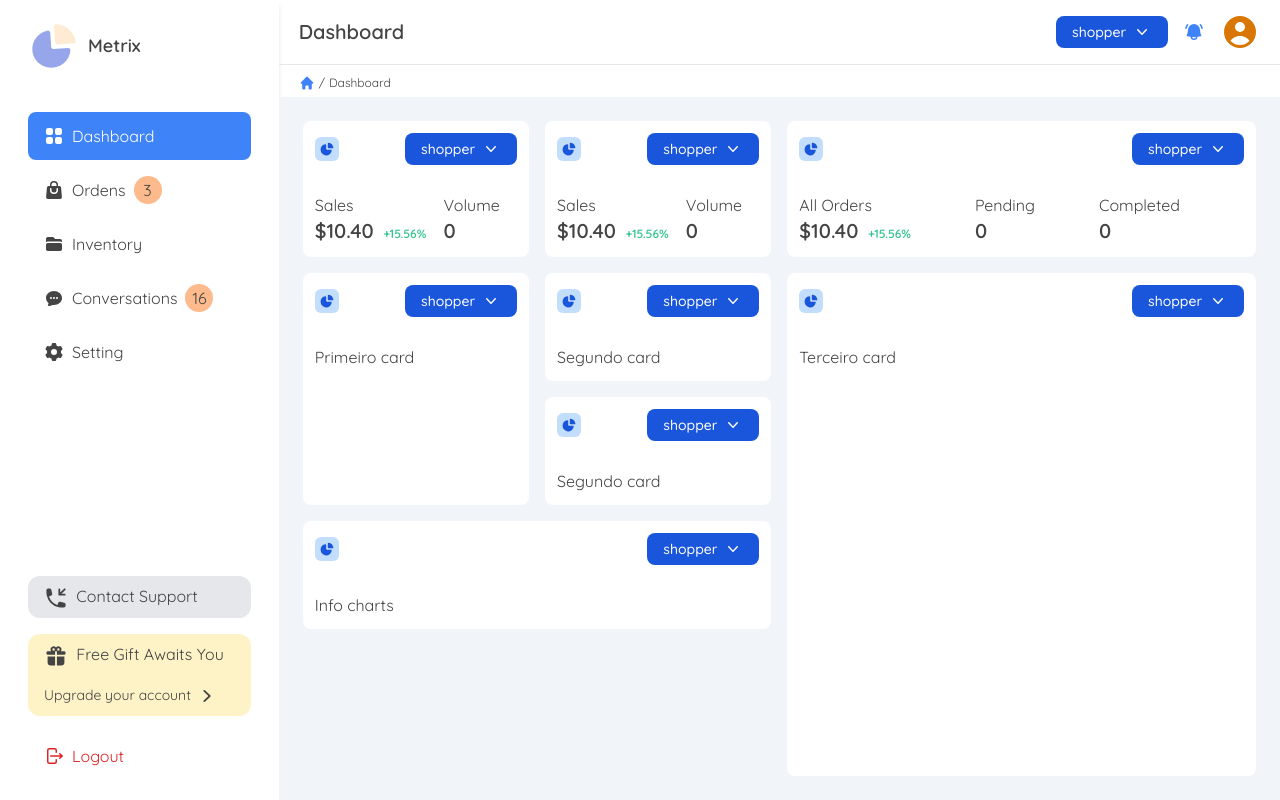
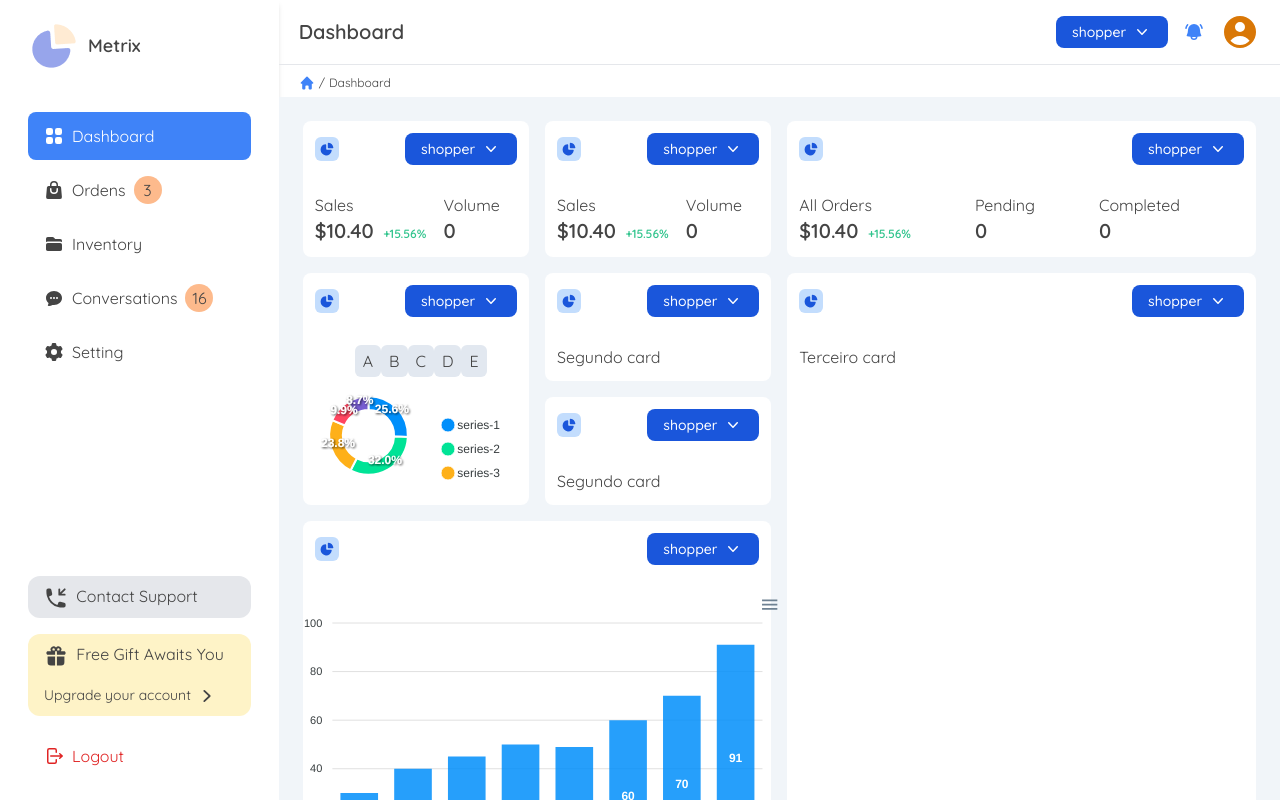
Before and after one commit to Ruan-Rita/Metrix-SaaS, a Next.js app in the folder client/: page /dashboard in a window 1280 px wide. Shown: the top 800 px of the page. Built offline with nearby package versions, Linux system fonts and the light colour scheme.

Commit message:
Client: add charts in project and show in the dashboard

```diff
--- /dev/null
+++ b/client/components/Charts/ChartArea.tsx
@@ -0,0 +1,33 @@
+import { Charts } from "../../util/Enums"
+import Chart from "react-apexcharts";
+
+export default function ChartArea() {
+
+    const settingChart = {
+        options: {
+            chart: {
+                id: "basic-bar"
+            },
+            xaxis: {
+                categories: [1991, 1992, 1993, 1994, 1995, 1996, 1997, 1998]
+            }
+        },
+        series: [
+            {
+                name: "series-1",
+                data: [30, 40, 45, 50, 49, 60, 70, 91]
+            }
+        ]
+    };
+
+    return (
+        <div>
+            <Chart
+                options={settingChart.options}
+                series={settingChart.series}
+                type="bar"
+                width="500"
+            />
+        </div>
+    )
+}
--- /dev/null
+++ b/client/components/Charts/ChartBar.tsx
@@ -0,0 +1,33 @@
+import { Charts } from "../../util/Enums"
+import Chart from "react-apexcharts";
+
+export default function ChartBar() {
+
+    const settingChart = {
+        options: {
+            chart: {
+                id: "basic-bar"
+            },
+            xaxis: {
+                categories: [1991, 1992, 1993, 1994, 1995, 1996, 1997, 1998]
+            }
+        },
+        series: [
+            {
+                name: "series-1",
+                data: [30, 40, 45, 50, 49, 60, 70, 91]
+            }
+        ]
+    };
+
+    return (
+        <div>
+            <Chart
+                options={settingChart.options}
+                series={settingChart.series}
+                type="bar"
+                width="500"
+            />
+        </div>
+    )
+}
--- /dev/null
+++ b/client/components/Charts/ChartLine.tsx
@@ -0,0 +1,33 @@
+import { Charts } from "../../util/Enums"
+import Chart from "react-apexcharts";
+
+export default function ChartLine() {
+
+    const settingChart = {
+        options: {
+            chart: {
+                id: "basic-bar"
+            },
+            xaxis: {
+                categories: [1991, 1992, 1993, 1994, 1995, 1996, 1997, 1998]
+            }
+        },
+        series: [
+            {
+                name: "series-1",
+                data: [30, 40, 45, 50, 49, 60, 70, 91]
+            }
+        ]
+    };
+
+    return (
+        <div className="flex justify-center mt-3">
+            <Chart
+                options={settingChart.options}
+                series={settingChart.series}
+                type="bar"
+                width="500"
+            />
+        </div>
+    )
+}
--- /dev/null
+++ b/client/components/Charts/ChartPie.tsx
@@ -0,0 +1,23 @@
+import { Charts } from "../../util/Enums"
+import dynamic from "next/dynamic";
+
+export default function ChartPie() {
+
+    const ApexCharts = dynamic(() => import('react-apexcharts'), { ssr: false });
+    const labels = ['A', 'B', 'C', 'D', 'E']
+    const settingChart = {
+        options: {},
+        series: [44, 55, 41, 17, 15],
+    };
+
+    return (
+        <div>
+            <div className="flex justify-between px-10">
+                {labels.map(name => (<p className="px-2 py-1 rounded-md bg-slate-200">{name}</p>))}
+            </div>
+            <div className="flex justify-center mt-3">
+                <ApexCharts options={settingChart.options} series={settingChart.series} type="donut" />
+            </div>
+        </div>
+    )
+}
--- /dev/null
+++ b/client/components/Charts/index.tsx
@@ -0,0 +1,25 @@
+import { Charts } from "../../util/Enums"
+import ChartPie from "./ChartPie";
+import ChartLine from "./ChartLine";
+import ChartArea from "./ChartArea";
+import ChartBar from "./ChartBar";
+
+interface IMainChart {
+    type: Charts
+}
+
+export default function MainChart(mainChart: IMainChart) {
+
+    function renderChart() {
+        if (mainChart.type === Charts.Pie) return <ChartPie />
+        if (mainChart.type === Charts.Line) return <ChartLine />
+        if (mainChart.type === Charts.Area) return <ChartArea />
+        if (mainChart.type === Charts.Bar) return <ChartBar />
+    }
+
+    return (
+        <div>
+            {renderChart()}
+        </div>
+    )
+}
--- a/client/components/InfoCard/InfoChart.tsx
+++ /dev/null
@@ -1,8 +0,0 @@
-export default function InfoChart ({icon})
-{
-    return (
-        <div>
-            {icon}
-        </div>
-    )
-}
--- /dev/null
+++ b/client/components/ListsItem/index.tsx
@@ -0,0 +1,3 @@
+export default function () {
+
+}
--- a/client/components/core/Dropdown/index.tsx
+++ b/client/components/core/Dropdown/index.tsx
@@ -1,13 +1,17 @@
 import { ChevronDownIcon } from '@heroicons/react/20/solid'
-import {useState} from 'react'
+import { useEffect, useState } from 'react'
 import SimpleHash from '../../../util/SimpleHash'
 interface IDropdown {
     items: any[],
     label?: string
 }
-export default function Dropdown({items = [], label}: IDropdown) {
+export default function Dropdown({ items = [], label }: IDropdown) {
     const [selected, setSelected] = useState(-1)
-    const idDropdown = SimpleHash(10)
+    const [idDropdown, setIdDropdown] = useState('')
+
+    useEffect(() => {
+        setIdDropdown(SimpleHash(10))
+    }, [])
 
     return (
         <div className='relative'>
--- a/client/package.json
+++ b/client/package.json
@@ -15,9 +15,11 @@
     "@types/node": "^18.8.2",
     "@types/react": "^18.0.21",
     "@types/react-dom": "^18.0.6",
+    "apexcharts": "^3.37.1",
     "flowbite": "^1.5.3",
     "next": "12.3.1",
     "react": "18.2.0",
+    "react-apexcharts": "^1.4.0",
     "react-dom": "18.2.0",
     "typescript": "^4.8.4"
   },
--- a/client/pages/dashboard/index.tsx
+++ b/client/pages/dashboard/index.tsx
@@ -1,13 +1,15 @@
 import { ChartPieIcon } from "@heroicons/react/20/solid";
 import InfoCard from "../../components/InfoCard/InfoCard";
+import InfoChart from "../../components/Charts";
 import MainTemplate from "../../components/Templates/Main";
+import { Charts } from "../../util/Enums";
 
 export default function Home() {
   return (
     <MainTemplate title="Dashboard">
       <section className="flex flex-col h-full">
         <div className="grid grid-cols-4 gap-4">
-          <InfoCard bgIconColor="bg-blue-200" icon={<ChartPieIcon className="fill-blue-700 w-4 h-4"/>}>
+          <InfoCard bgIconColor="bg-blue-200" icon={<ChartPieIcon className="fill-blue-700 w-4 h-4" />}>
             <div className="flex justify-between">
               <div className="flex-grow">
                 <h4>Sales</h4>
@@ -19,7 +21,7 @@ export default function Home() {
               </div>
             </div>
           </InfoCard>
-          <InfoCard bgIconColor="bg-blue-200" icon={<ChartPieIcon className="fill-blue-700 w-4 h-4"/>}>
+          <InfoCard bgIconColor="bg-blue-200" icon={<ChartPieIcon className="fill-blue-700 w-4 h-4" />}>
             <div className="flex justify-between">
               <div className="flex-grow">
                 <h4>Sales</h4>
@@ -32,7 +34,7 @@ export default function Home() {
             </div>
           </InfoCard>
           <div className="col-span-2">
-            <InfoCard bgIconColor="bg-blue-200" icon={<ChartPieIcon className="fill-blue-700 w-4 h-4"/>}>
+            <InfoCard bgIconColor="bg-blue-200" icon={<ChartPieIcon className="fill-blue-700 w-4 h-4" />}>
               <div className="flex justify-between">
                 <div className="flex-grow">
                   <h4>All Orders</h4>
@@ -51,27 +53,25 @@ export default function Home() {
           </div>
         </div>
         <div className="grid grid-cols-2 gap-4 mt-4 flex-grow pb-6">
-          <div>
-            <div className="grid grid-cols-2 gap-4 mb-4">
-              <InfoCard bgIconColor="bg-blue-200" icon={<ChartPieIcon className="fill-blue-700 w-4 h-4"/>}>
-                Primeiro card
+          <div className="flex flex-col">
+            <div className="grid grid-cols-2 gap-4 mb-4 h-2/5">
+              <InfoCard bgIconColor="bg-blue-200" icon={<ChartPieIcon className="fill-blue-700 w-4 h-4" />}>
+                <InfoChart type={Charts.Pie} />
               </InfoCard>
-              <div>
-                <InfoCard bgIconColor="bg-blue-200" icon={<ChartPieIcon className="fill-blue-700 w-4 h-4"/>}>
+              <div className="flex flex-col">
+                <InfoCard className="flex-grow" bgIconColor="bg-blue-200" icon={<ChartPieIcon className="fill-blue-700 w-4 h-4" />}>
                   Segundo card
                 </InfoCard>
-                <div className="mt-4">
-                  <InfoCard bgIconColor="bg-blue-200" icon={<ChartPieIcon className="fill-blue-700 w-4 h-4"/>}>
+                <InfoCard className="flex-grow mt-4" bgIconColor="bg-blue-200" icon={<ChartPieIcon className="fill-blue-700 w-4 h-4" />}>
                   Segundo card
                 </InfoCard>
               </div>
             </div>
-            </div>
-            <InfoCard bgIconColor="bg-blue-200" icon={<ChartPieIcon className="fill-blue-700 w-4 h-4"/>}>
-              Info charts
+            <InfoCard className="flex-grow" bgIconColor="bg-blue-200" icon={<ChartPieIcon className="fill-blue-700 w-4 h-4" />}>
+              <InfoChart type={Charts.Line} />
             </InfoCard>
           </div>
-          <InfoCard className="h-full" bgIconColor="bg-blue-200" icon={<ChartPieIcon className="fill-blue-700 w-4 h-4"/>}>
+          <InfoCard className="h-full" bgIconColor="bg-blue-200" icon={<ChartPieIcon className="fill-blue-700 w-4 h-4" />}>
             Terceiro card
           </InfoCard>
         </div>
--- /dev/null
+++ b/client/util/Enums.ts
@@ -0,0 +1,6 @@
+export enum Charts {
+    Pie = 'ChartPie',
+    Line = 'ChartLine',
+    Bar = 'ChartBar',
+    Area = 'ChartArea',
+}
--- a/client/util/SimpleHash.ts
+++ b/client/util/SimpleHash.ts
@@ -1,4 +1,4 @@
-export default function SimpleHash (length: number) {
+export default function SimpleHash(length: number): string {
   let result = '';
   const characters = 'ABCDEFGHIJKLMNOPQRSTUVWXYZabcdefghijklmnopqrstuvwxyz0123456789';
   const charactersLength = characters.length;
```
Also changed, not shown: 1 other file (tests, documents, lock files or other folders). Lines whose indentation alone changed are shown as unchanged.
